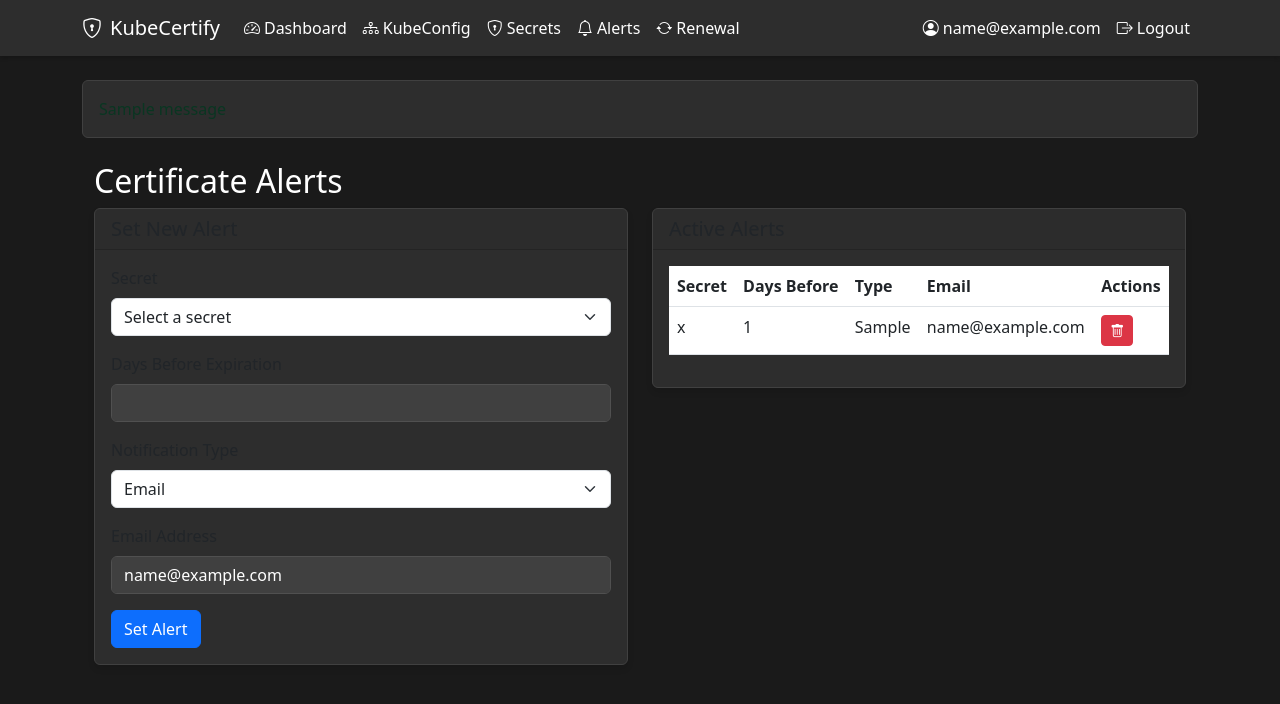
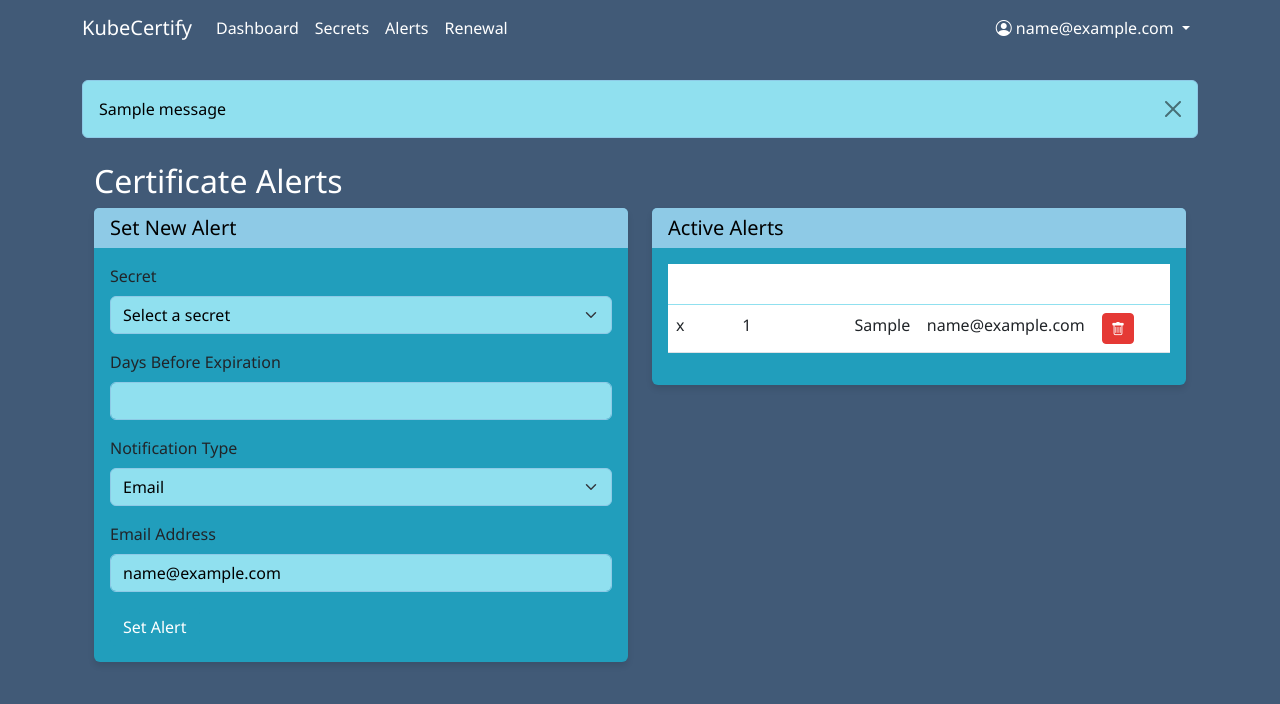
Before and after one commit to miaad-akbari/KubeCertify, a Flask app: page /alerts in a window 1280 px wide. Shown: the top 704 px of the page. Run offline with Flask 3, Linux system fonts and the light colour scheme; a user stored in the database is signed in; tables that the repository leaves empty hold one stand-in row (values such as "Sample post"); one stand-in notice (Sample message) is shown; some libraries are stand-ins or nearby versions.

Commit message:
Delete clusters fiels kubeconfig and change background color

```diff
--- a/templates/base.html
+++ b/templates/base.html
@@ -5,145 +5,141 @@
     <meta name="viewport" content="width=device-width, initial-scale=1.0">
     <title>{% block title %}KubeCertify{% endblock %}</title>
     <link href="https://cdn.jsdelivr.net/npm/bootstrap@5.3.0/dist/css/bootstrap.min.css" rel="stylesheet">
-    <link href="https://cdn.jsdelivr.net/npm/bootstrap-icons@1.7.2/font/bootstrap-icons.css" rel="stylesheet">
-    <script src="https://cdn.jsdelivr.net/npm/chart.js"></script>
+    <link rel="stylesheet" href="https://cdn.jsdelivr.net/npm/bootstrap-icons@1.7.2/font/bootstrap-icons.css">
     <style>
         body {
-            background-color: #1a1a1a;
+            background-color: #415A77;
             color: #ffffff;
-        }
-        .navbar {
-            background-color: #2d2d2d !important;
-            box-shadow: 0 2px 4px rgba(0,0,0,0.2);
-        }
-        .navbar-brand, .nav-link {
-            color: #ffffff !important;
-        }
-        .nav-link:hover {
-            color: #0d6efd !important;
+            font-family: 'Segoe UI', Tahoma, Geneva, Verdana, sans-serif;
         }
         .card {
-            background-color: #2d2d2d;
-            border: 1px solid #404040;
-            box-shadow: 0 4px 6px rgba(0,0,0,0.1);
-            transition: transform 0.2s;
+            background-color: #219EBC;
+            border: none;
+            box-shadow: 0 4px 6px rgba(0, 0, 0, 0.1);
         }
-        .card:hover {
-            transform: translateY(-5px);
-        }
-        .form-control {
-            background-color: #404040;
-            border-color: #505050;
-            color: #ffffff;
-        }
-        .form-control:focus {
-            background-color: #404040;
-            border-color: #0d6efd;
-            color: #ffffff;
-            box-shadow: 0 0 0 0.25rem rgba(13, 110, 253, 0.25);
-        }
-        .btn-outline-light:hover {
-            background-color: #0d6efd;
-            border-color: #0d6efd;
-        }
-        .alert {
-            background-color: #2d2d2d;
-            border-color: #404040;
+        .card-header {
+            background-color: #8ECAE6;
+            color: #000000;
+            border-bottom: none;
+            font-weight: 600;
         }
         .table {
             color: #ffffff;
         }
-        .table-dark {
-            background-color: #2d2d2d;
+        .table thead th {
+            border-bottom: 1px solid #90E0EF;
+            color: #ffffff;
+            font-weight: 600;
         }
-        .table-dark td, .table-dark th {
-            border-color: #404040;
+        .table tbody tr {
+            background-color: #219EBC;
         }
-        .form-text {
-            color: #a0a0a0;
+        .table tbody tr:hover {
+            background-color: #8ECAE6;
+            color: #000000;
         }
-        .display-4, .lead {
+        .form-control, .form-select {
+            background-color: #90E0EF;
+            border: 1px solid #8ECAE6;
+            color: #000000;
+        }
+        .form-control:focus, .form-select:focus {
+            background-color: #90E0EF;
+            border-color: #219EBC;
+            color: #000000;
+            box-shadow: 0 0 0 0.25rem rgba(33, 158, 188, 0.25);
+        }
+        .btn-primary {
+            background-color: #219EBC;
+            border-color: #219EBC;
             color: #ffffff;
         }
-        .card-title {
-            color: #ffffff;
+        .btn-primary:hover {
+            background-color: #8ECAE6;
+            border-color: #8ECAE6;
+            color: #000000;
         }
-        .card-text {
-            color: #e0e0e0;
+        .btn-success {
+            background-color: #90E0EF;
+            border-color: #90E0EF;
+            color: #000000;
+        }
+        .btn-success:hover {
+            background-color: #8ECAE6;
+            border-color: #8ECAE6;
+            color: #000000;
+        }
+        .btn-danger {
+            background-color: #e53935;
+            border-color: #e53935;
+        }
+        .btn-danger:hover {
+            background-color: #f44336;
+            border-color: #f44336;
         }
         .badge {
             font-weight: 500;
         }
-        .chart-container {
-            position: relative;
-            height: 300px;
-            width: 100%;
+        .alert {
+            background-color: #90E0EF;
+            border-color: #8ECAE6;
+            color: #000000;
+        }
+        .navbar {
+            background-color: #415A77 !important;
+        }
+        .nav-link {
+            color: #ffffff !important;
+        }
+        .nav-link:hover {
+            color: #90E0EF !important;
+        }
+        .dropdown-menu {
+            background-color: #219EBC;
+            border: none;
+        }
+        .dropdown-item {
+            color: #ffffff;
+        }
+        .dropdown-item:hover {
+            background-color: #8ECAE6;
+            color: #000000;
         }
     </style>
 </head>
 <body>
-    <nav class="navbar navbar-expand-lg navbar-dark">
+    <nav class="navbar navbar-expand-lg navbar-dark" style="background-color: #0d47a1;">
         <div class="container">
-            <a class="navbar-brand" href="{{ url_for('index') }}">
-                <i class="bi bi-shield-lock me-2"></i>KubeCertify
-            </a>
+            <a class="navbar-brand" href="{{ url_for('dashboard') }}">KubeCertify</a>
             <button class="navbar-toggler" type="button" data-bs-toggle="collapse" data-bs-target="#navbarNav">
                 <span class="navbar-toggler-icon"></span>
             </button>
             <div class="collapse navbar-collapse" id="navbarNav">
-                <ul class="navbar-nav">
-                    {% if current_user.is_authenticated %}
+                <ul class="navbar-nav me-auto">
                     <li class="nav-item">
-                        <a class="nav-link" href="{{ url_for('dashboard') }}">
-                            <i class="bi bi-speedometer2 me-1"></i>Dashboard
-                        </a>
+                        <a class="nav-link" href="{{ url_for('dashboard') }}">Dashboard</a>
                     </li>
                     <li class="nav-item">
-                        <a class="nav-link" href="{{ url_for('kubeconfig') }}">
-                            <i class="bi bi-diagram-3 me-1"></i>KubeConfig
-                        </a>
+                        <a class="nav-link" href="{{ url_for('secrets') }}">Secrets</a>
                     </li>
                     <li class="nav-item">
-                        <a class="nav-link" href="{{ url_for('secrets') }}">
-                            <i class="bi bi-shield-lock me-1"></i>Secrets
-                        </a>
+                        <a class="nav-link" href="{{ url_for('alerts') }}">Alerts</a>
                     </li>
                     <li class="nav-item">
-                        <a class="nav-link" href="{{ url_for('alerts') }}">
-                            <i class="bi bi-bell me-1"></i>Alerts
+                        <a class="nav-link" href="{{ url_for('renewal') }}">Renewal</a>
+                    </li>
+                </ul>
+                <ul class="navbar-nav">
+                    <li class="nav-item dropdown">
+                        <a class="nav-link dropdown-toggle" href="#" id="navbarDropdown" role="button" data-bs-toggle="dropdown">
+                            <i class="bi bi-person-circle"></i> {{ current_user.email }}
                         </a>
+                        <ul class="dropdown-menu dropdown-menu-end">
+                            <li><a class="dropdown-item" href="{{ url_for('kubeconfig') }}">Manage Clusters</a></li>
+                            <li><hr class="dropdown-divider"></li>
+                            <li><a class="dropdown-item" href="{{ url_for('logout') }}">Logout</a></li>
+                        </ul>
                     </li>
-                    <li class="nav-item">
-                        <a class="nav-link" href="{{ url_for('renewal') }}">
-                            <i class="bi bi-arrow-repeat me-1"></i>Renewal
-                        </a>
-                    </li>
-                    {% endif %}
-                </ul>
-                <ul class="navbar-nav ms-auto">
-                    {% if current_user.is_authenticated %}
-                    <li class="nav-item">
-                        <span class="nav-link">
-                            <i class="bi bi-person-circle me-1"></i>{{ current_user.email }}
-                        </span>
-                    </li>
-                    <li class="nav-item">
-                        <a class="nav-link" href="{{ url_for('logout') }}">
-                            <i class="bi bi-box-arrow-right me-1"></i>Logout
-                        </a>
-                    </li>
-                    {% else %}
-                    <li class="nav-item">
-                        <a class="nav-link" href="{{ url_for('login') }}">
-                            <i class="bi bi-box-arrow-in-right me-1"></i>Login
-                        </a>
-                    </li>
-                    <li class="nav-item">
-                        <a class="nav-link" href="{{ url_for('register') }}">
-                            <i class="bi bi-person-plus me-1"></i>Register
-                        </a>
-                    </li>
-                    {% endif %}
                 </ul>
             </div>
         </div>
@@ -153,7 +149,10 @@
         {% with messages = get_flashed_messages(with_categories=true) %}
             {% if messages %}
                 {% for category, message in messages %}
-                    <div class="alert alert-{{ category }}">{{ message }}</div>
+                    <div class="alert alert-{{ category }} alert-dismissible fade show" role="alert">
+                        {{ message }}
+                        <button type="button" class="btn-close" data-bs-dismiss="alert"></button>
+                    </div>
                 {% endfor %}
             {% endif %}
         {% endwith %}
```
